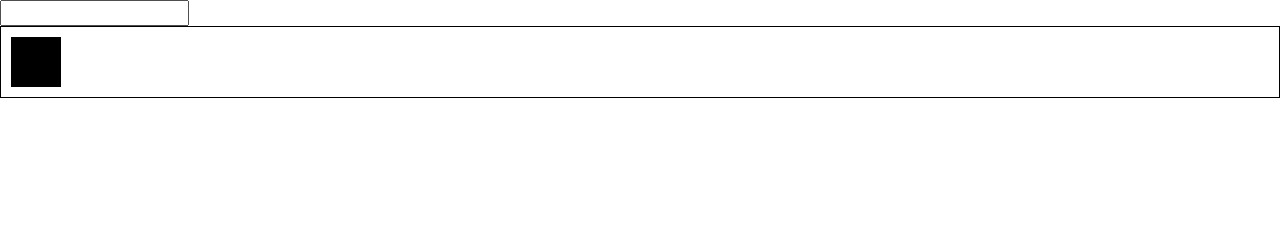
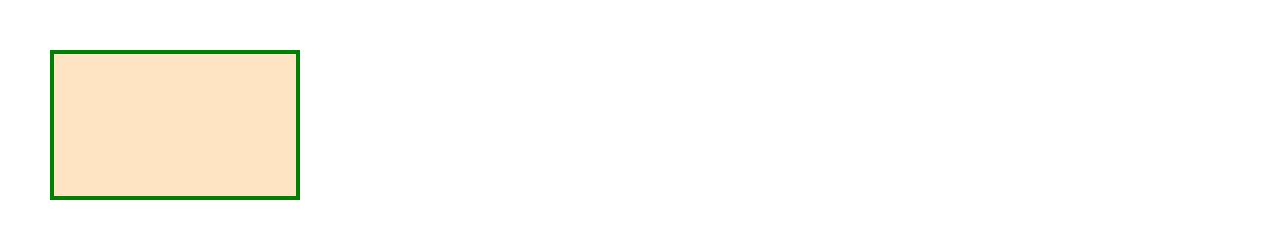
Before and after one commit to KolinRobinson/js-start, a website: page app/index.html in a window 1280 px wide. Drawn offline with nearby package versions, Linux system fonts and the light colour scheme.

Commit message:
classList

```diff
--- a/app/index.html
+++ b/app/index.html
@@ -9,12 +9,15 @@
 
 </head>
 <body>
-    <input type="text" id="test">
 
-    <div class="line">
-        <div class="sq"></div>
 
-    </div>
+    <div class="block-1"></div>
+
+
+
+
+
+
     <script src="script.js"></script>
     <script src="https://ajax.googleapis.com/ajax/libs/jquery/3.4.1/jquery.min.js"></script>
 <!-- Latest compiled JavaScript -->
--- a/app/script.js
+++ b/app/script.js
@@ -1,44 +1,13 @@
-// let test = document.querySelector('#test');
+'use strick';
 
-// test.addEventListener('keypress', function(event) {
-//     if (event.keyCode < 48 || event.keyCode >57){
-//         console.log('недопустиміе символі');
-//     }
-//     else {
-//         this.value += event.key;
-//     }
-//     return false;
-    // event.altKey = false;
-    // event.charCode = 97;
-    // event.code = 'KeyA';
-    // event.key = 'a';
-    // event.keyCode = '97';
+let block1 = document.querySelector('.block-1');
 
-// });
+console.log(block1.style);
 
-// document.querySelector('#test').onkeypress = function(e){
-//     if (e.keyCode < 48 || e.keyCode >57){
-//         console.log('недопустиміе символі');
-//     }
-//     else {
-//         this.value += e.key;
-//     }
-//     return false;
-// }
+block1.style = "width: 250px";
 
-let left = 0,
-    bottom = 0;
-
-document.onkeypress = function () {
-    // console.log(e.keyCode);
-    // let sq = document.querySelector('.sq');
-    // if(e.keyCode == 100 || e.key == 'ArrowRight'){
-    //     left = left + 10;
-    //     sq.style.marginLeft = left + 'px';
-    // } else if (e.keyCode == 97) {
-    //     left = left - 10;
-    //     sq.style.marginLeft = left + 'px';
-    // }
+block1.classList.add('red');
+block1.classList.add('green');
 
 
-};
+block1.classList.toggle('red');
--- a/app/style.css
+++ b/app/style.css
@@ -23,11 +23,20 @@ li{
     justify-content: space-between;
 }
 
-.block{
+.block-1{
     width: 150px;
     height: 150px;
-    background-color: palevioletred;
+    background-color: bisque;
+    border: 2px solid grey;
     margin: 50px;
+}
+
+.red {
+    background-color: red;
+}
+
+.green{
+    border: 4px solid green;
 }
 
 .line{
```
